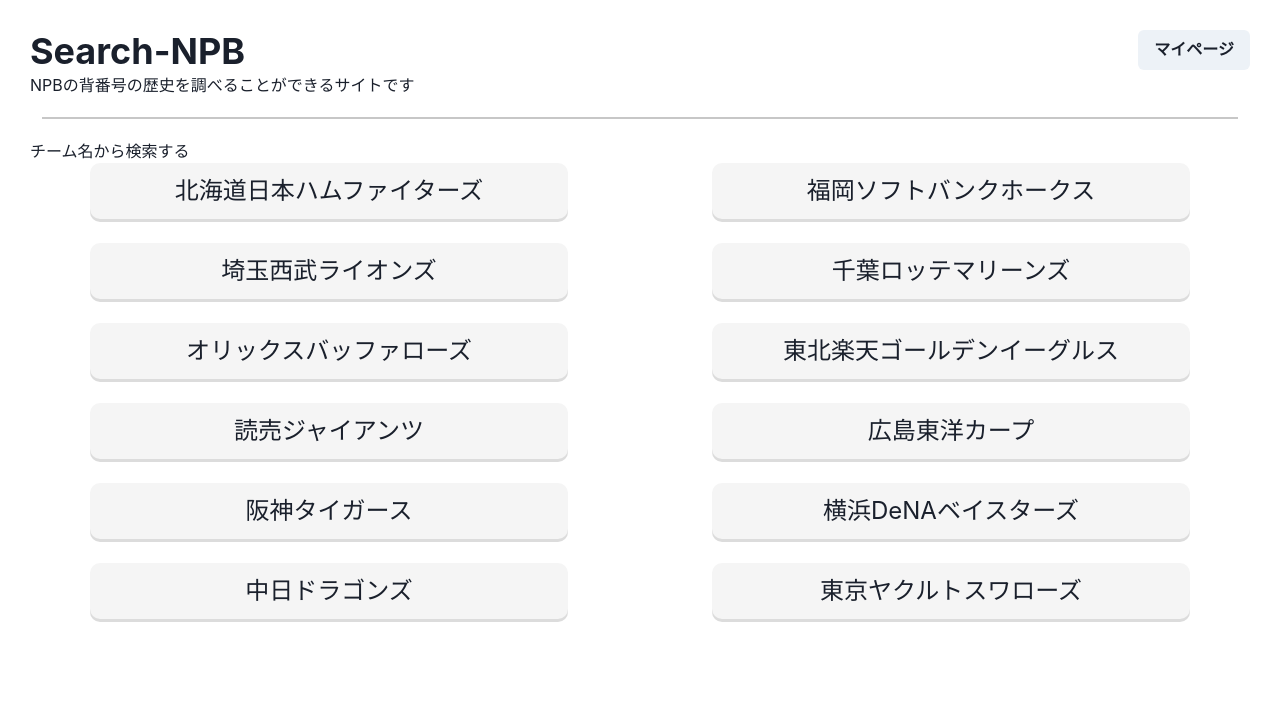
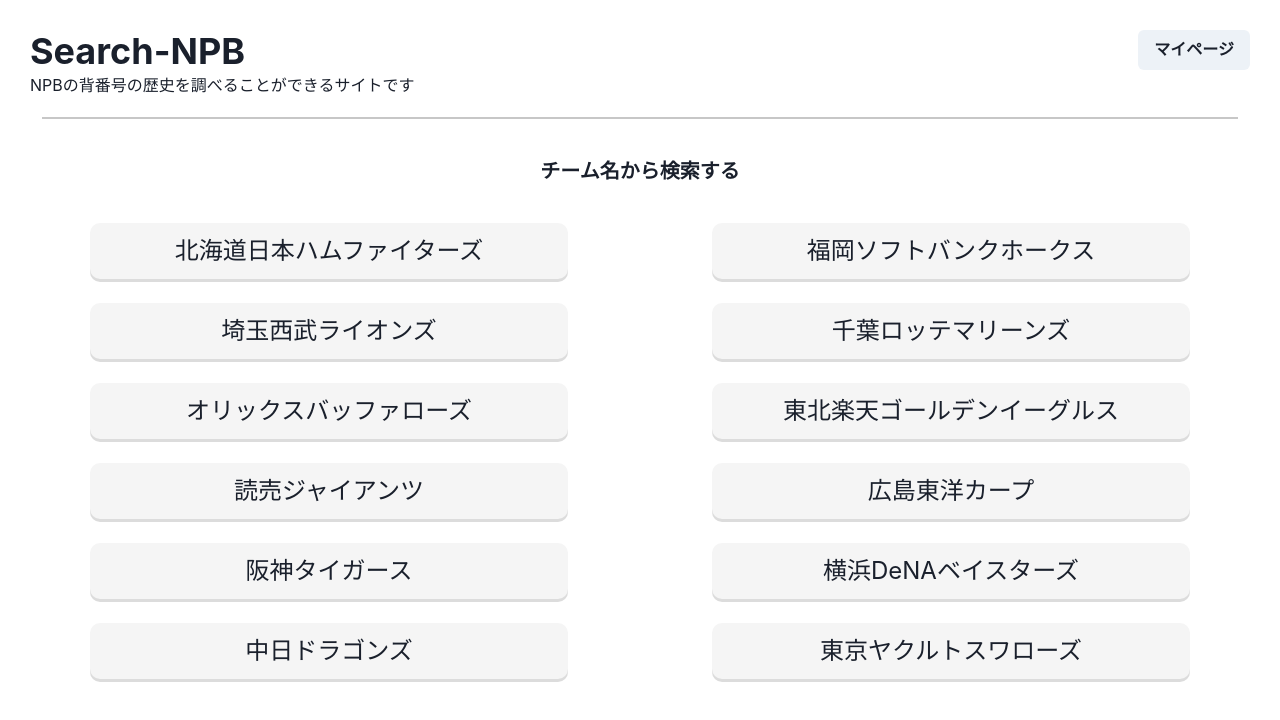
Before and after one commit to manattan/npb-front, a React (Create React App) app: page /search/team in a window 1280 px wide. Shown: the top 720 px of the page. Built offline with nearby package versions, Linux system fonts and the light colour scheme.

Commit message:
style変更

```diff
--- a/src/components/Number/Search.tsx
+++ b/src/components/Number/Search.tsx
@@ -1,5 +1,5 @@
 import React from "react";
-import {SimpleGrid, Box} from '@chakra-ui/react'
+import {SimpleGrid, Box, Heading} from '@chakra-ui/react'
 import SearchButton from "../Button";
 import {getListsByNum} from "../../API/main"
 import { useHistory } from "react-router-dom";
@@ -27,7 +27,9 @@
 
   return (
     <>
-      <h1>番号で検索する</h1>
+      <div style={{margin: '40px auto', textAlign: 'center'}}>
+        <Heading size="md">番号から検索する</Heading>
+      </div>
       <SimpleGrid columns={10} spacing={4}>{list}</SimpleGrid>
     </>
   );
--- a/src/components/Team/Search.tsx
+++ b/src/components/Team/Search.tsx
@@ -1,6 +1,6 @@
 import React from "react";
 import { useHistory } from "react-router-dom";
-import { SimpleGrid, Box } from "@chakra-ui/react";
+import { SimpleGrid, Box, Text, Heading} from "@chakra-ui/react";
 import { list } from "../../lib/main";
 import { getListsByTeam } from "../../API/main";
 import SearchButton from "../Button";
@@ -28,7 +28,9 @@
 
   return (
     <>
-      <p>チーム名から検索する</p>
+      <div style={{margin: '40px auto', textAlign: 'center'}}>
+        <Heading size="md">チーム名から検索する</Heading>
+      </div>
       <SimpleGrid columns={2} spacing={6}>
         {renderList}
       </SimpleGrid>
```
